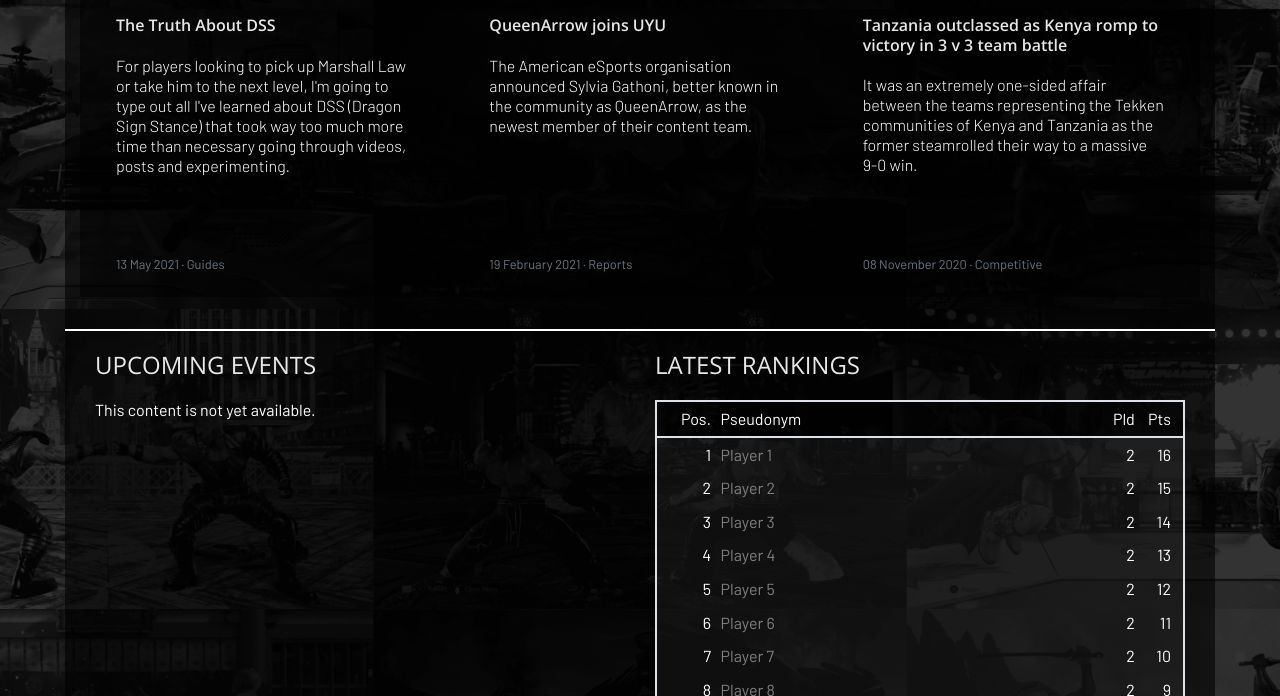
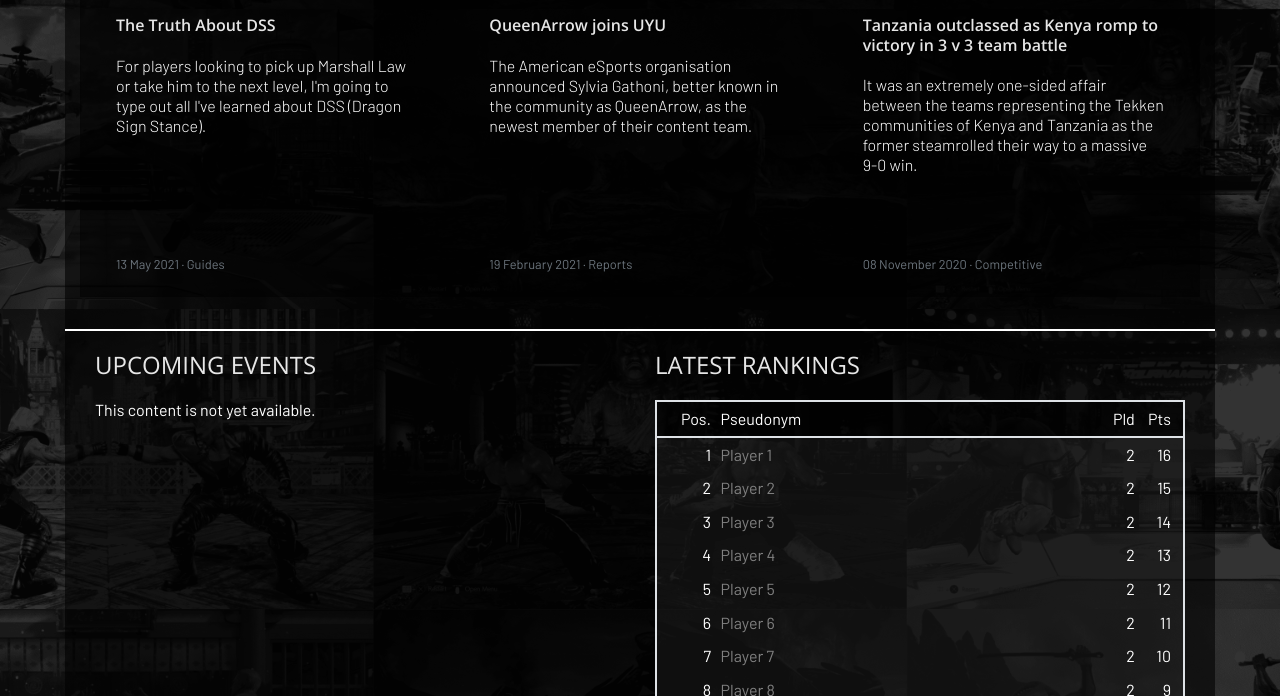
Before and after one commit to TEKKEN-254/client, a Jekyll site: the page built from index.html, in a window 1280 px wide and 900 px high, scrolled down 987 px, cut to the strip 204-900 px from the top of the window. Built offline with Jekyll 4.4.1, drawn with Linux system fonts in a browser that asks for light colours.

Commit message:
Minor edits

```diff
--- a/_posts/2021-05-13-law-dss-guide.md
+++ b/_posts/2021-05-13-law-dss-guide.md
@@ -1,13 +1,13 @@
 ---
 title: The Truth About DSS
-description: For players looking to pick up Marshall Law or take him to the next level, I'm going to type out all I've learned about DSS (Dragon Sign Stance) that took way too much more time than necessary going through videos, posts and experimenting.
+description: For players looking to pick up Marshall Law or take him to the next level, I'm going to type out all I've learned about DSS (Dragon Sign Stance).
 author:
 - mickey
 
 category: guides
 tags: [Marshall Law, Tekken 7]
 ---
-For players looking to pick up **Marshall Law** or take him to the next level, I'm going to type out all I've learned about DSS (Dragon Sign Stance) that took way to much more time than necessary going through videos, posts and experimenting. Everything I've learned has been tested on a **Dualshock 4**; other input devices may have a different experience.
+For players looking to pick up [Marshall Law](/guides/character.html?view=law) or take him to the next level, I'm going to type out all I've learned about DSS (Dragon Sign Stance) that took way to much more time than necessary going through videos, posts and experimenting. Everything I've learned has been tested on a **DualShock 4**; other input devices may have a different experience.
 
 As much as I don't take credit for this information, I can't recall who to properly credit because I obtained this from all over the place. I will however credit [C-Krizzle](https://www.youtube.com/user/CKrizzel) as a majority of the info came from his channel, whether from his videos or the YouTube comment section. Shout out to [LegendKicker](https://www.youtube.com/watch?v=H1UhtgdSBL0) as well for his extensive video guides on the character.
 
```
